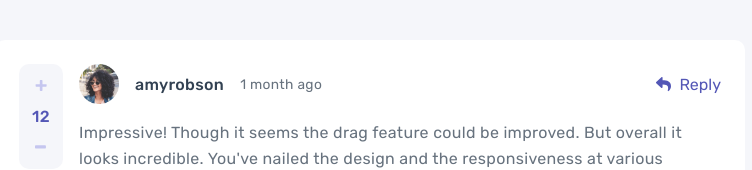
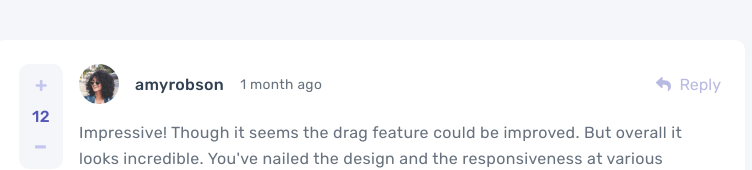
Before and after one commit to adriansseur/interactive-comments-section, a Next.js app: page / in a window 1280 px wide. In both pictures the pointer is over the element 958 px from the left and 84 px from the top of the page. Shown: the top 170 px of the page, without its empty margins (270-1022 px from the left). Built offline with nearby package versions, Linux system fonts and the light colour scheme.

Commit message:
added full hover and focus states

```diff
--- a/styles/Comment.module.css
+++ b/styles/Comment.module.css
@@ -150,6 +150,15 @@
     color: var(--moderate-blue);
 }
 
+.replyContainer:hover,
+.editContainer:hover {
+    filter: opacity(0.4) drop-shadow(0 0 0 var(--very-light-gray))
+}
+
+.deleteContainer:hover {
+    filter: opacity(0.4) drop-shadow(0 0 0 var(--pale-red));
+}
+
 @media (min-width: 426px) and (max-width: 767px) {
     .createdAt {
         justify-content: flex-end;
--- a/styles/CommentAdder.module.css
+++ b/styles/CommentAdder.module.css
@@ -53,6 +53,14 @@
     border: none;
 }
 
+.send:hover {
+    filter: opacity(0.4) drop-shadow(0 0 0 var(--very-light-gray))
+}
+
+.send:focus {
+    outline: 3px solid var(--soft-red);
+}
+
 @media (min-width: 768px) {
     .commentAdderContainer {
         grid-template-areas:
--- a/styles/globals.css
+++ b/styles/globals.css
@@ -32,3 +32,8 @@ button:hover,
 textarea:hover {
   cursor: pointer;
 }
+
+button:focus,
+textarea:focus {
+  outline: 1px solid var(--moderate-blue);
+}
```
